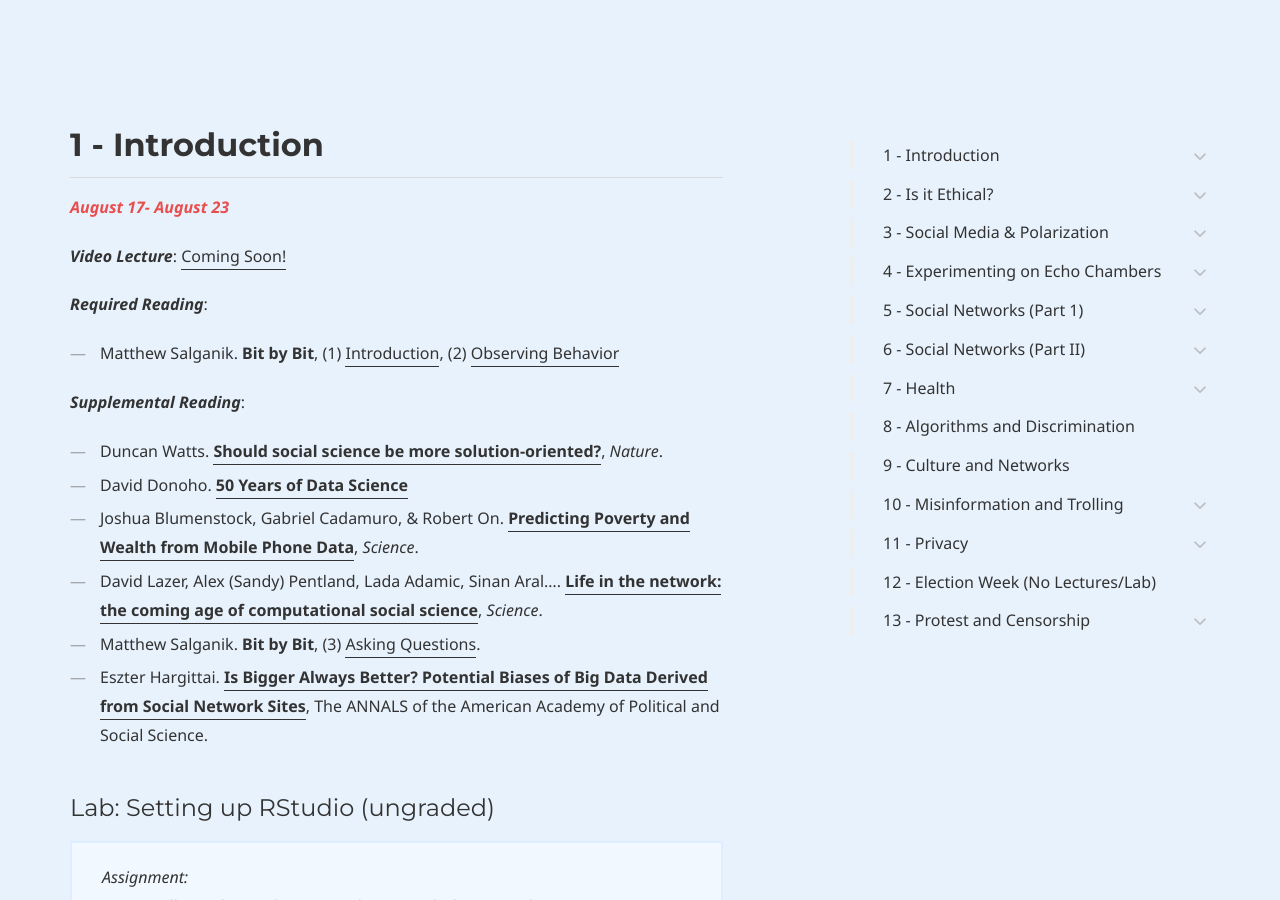
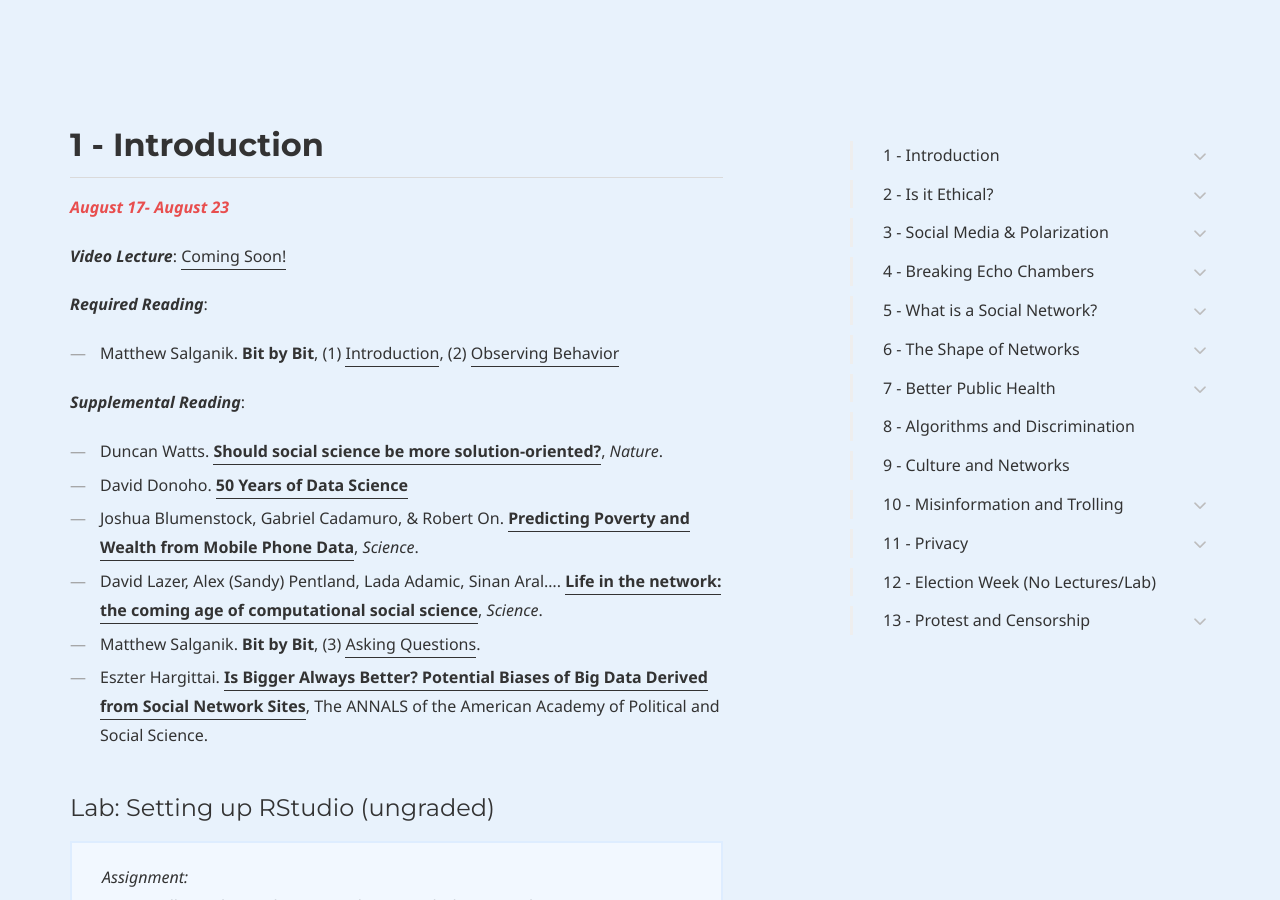
Before and after one commit to dssoc/dssoc.github.io, a Jekyll site: the page built from schedule.md, in a window 1280 px wide and 900 px high, scrolled down 514 px. Built offline with Jekyll 4.4.1, drawn with Linux system fonts in a browser that asks for light colours; some web fonts are replaced; some of the changed text lies outside the part shown.

Commit message:
Update schedule.md

```diff
--- a/schedule.md
+++ b/schedule.md
@@ -126,7 +126,7 @@ For these excercises, you will need the following datasets:<br/>
 <br/>
 
 
-## 4 - Experimenting on Echo Chambers
+## 4 - Breaking Echo Chambers
 
 <b><i><font color="#E84E4E">September 7-13</font></i></b>
 
@@ -162,7 +162,7 @@ For these excercises, you will need the following datasets:<br/>
 
 
 
-## 5 - Social Networks (Part 1)
+## 5 - What is a Social Network?
 
 <b><i><font color="#E84E4E">September 14-20</font></i></b>
 
@@ -197,7 +197,7 @@ For these excercises, you will need the following datasets:<br/>
 <br/>
 
 
-## 6 - Social Networks (Part II)
+## 6 - The Shape of Networks
 <b><i><font color="#E84E4E">September 21-27</font></i></b>
 
 ***Video Lecture***: [Coming soon!](https://www.youtube.com/channel/UCqvvYami12pj3SYS2JIvzZg)
@@ -230,7 +230,7 @@ For these excercises, you will need the following datasets:<br/>
 <br/>
 
 
-## 7 - Health
+## 7 - Better Public Health
 <b><i><font color="#E84E4E">September 28-October 4</font></i></b>
 
 ***Video Lecture***: [Coming soon!](https://www.youtube.com/channel/UCqvvYami12pj3SYS2JIvzZg)
```
